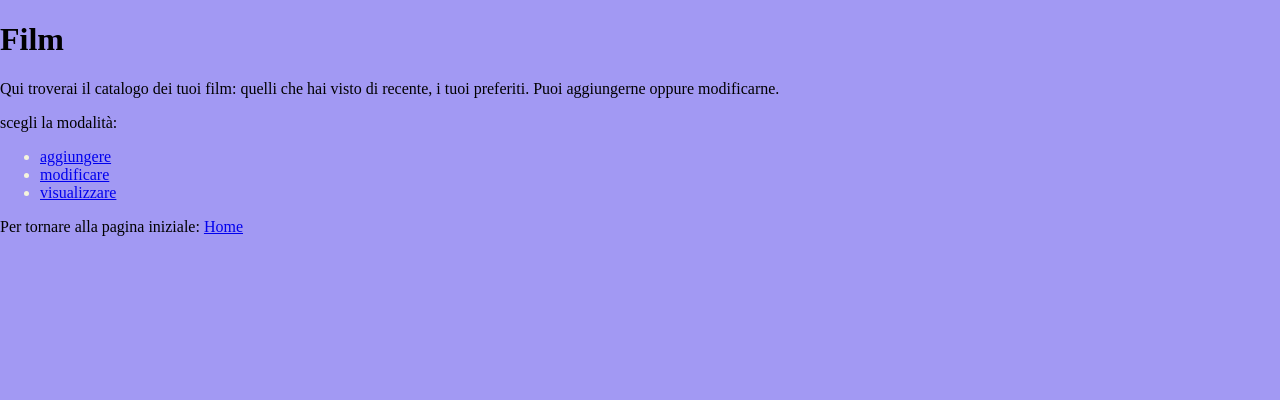
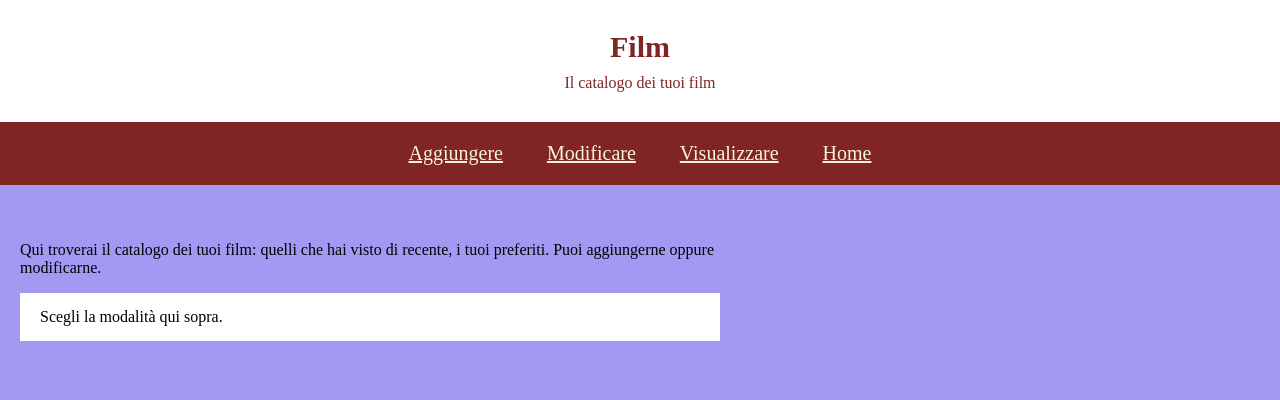
Before and after one commit to cinzia-poli/mio-portafoglio, a plain HTML site: page sezioneFilm.html in a window 1280 px wide. Drawn offline with Linux system fonts and the light colour scheme.

Commit message:
Refactor sezioneFilm.html for better semantics
Updated HTML structure with semantic elements and improved accessibility.

```diff
--- a/sezioneFilm.html
+++ b/sezioneFilm.html
@@ -1,26 +1,30 @@
 <!DOCTYPE html>
-<html>
+<html lang="it">
     <head>
-        <meta charset="utf-8">
+        <meta charset="UTF-8">
+        <meta name="viewport" content="width=device-width, initial-scale=1">
         <title>SezioneFilm</title>
         <link rel="stylesheet" href="estetica.css">
     </head>
     <body>
+
+    <header class="intestazione">
         <h1>Film</h1>
+        <p>Il catalogo dei tuoi film</p>
+    </header>
+
+    <nav class="menu">
+        <a href="sezioneAggiungereFilm.html">Aggiungere</a>
+        <a href="sezioneModificaFilm.html">Modificare</a>
+        <a href="sezioneVisualizzaFilm.html">Visualizzare</a>
+        <a href="index.html">Home</a>
+    </nav>
+
+    <main>
         <p>Qui troverai il catalogo dei tuoi film: quelli che hai visto di recente,
-            i tuoi preferiti. Puoi aggiungerne oppure modificarne.</p>
-        <p>scegli la modalità:</p>
-        <ul>
-            <li>
-                <a href="sezioneAggiungereFilm.html">aggiungere</a>
-            </li>
-            <li>
-                <a href="sezioneModificaFilm.html">modificare</a>
-            </li>
-            <li>
-                <a href="sezioneVisualizzaFilm.html">visualizzare</a>
-            </li>
-        </ul>
-        <p>Per tornare alla pagina iniziale: <a href="index.html">Home</a></p>
+        i tuoi preferiti. Puoi aggiungerne oppure modificarne.</p>
+        <p class="evidenza"> Scegli la modalità qui sopra.</p>
+    </main>
+
     </body>
 </html>
```
